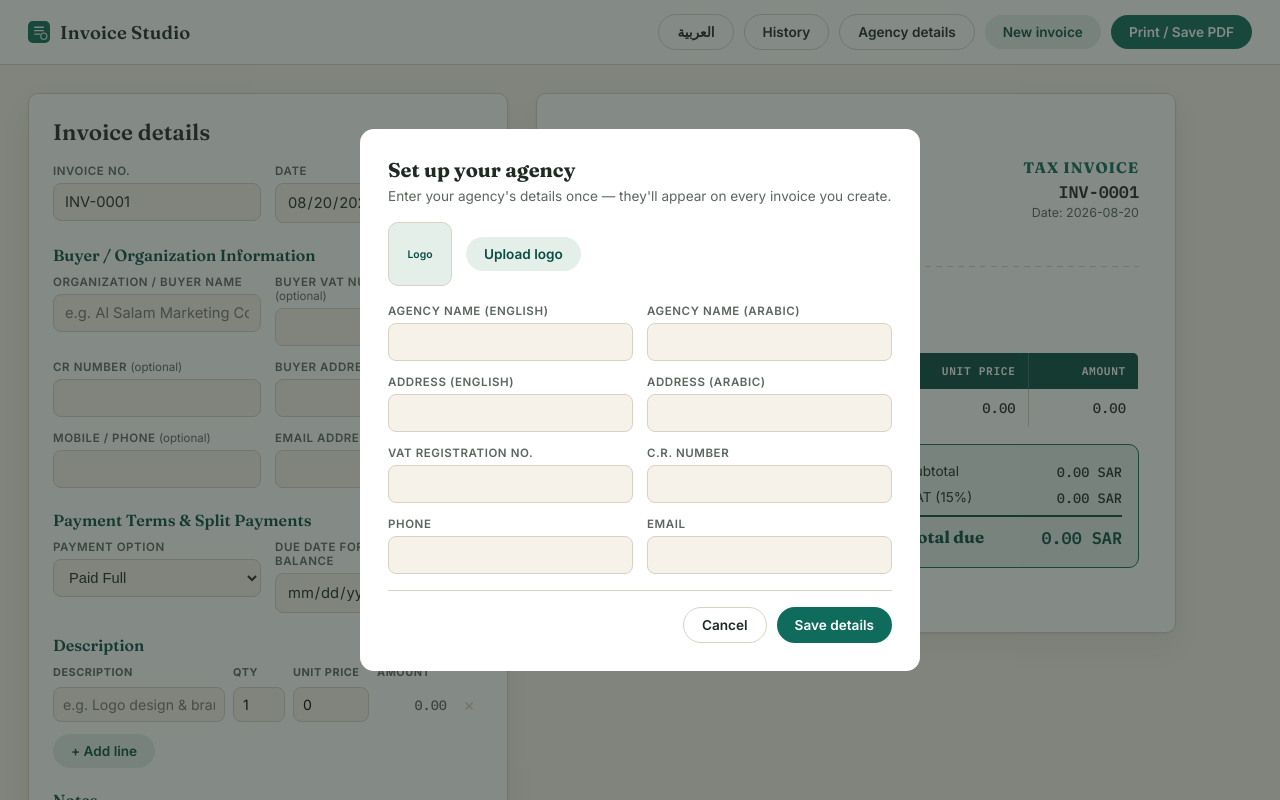
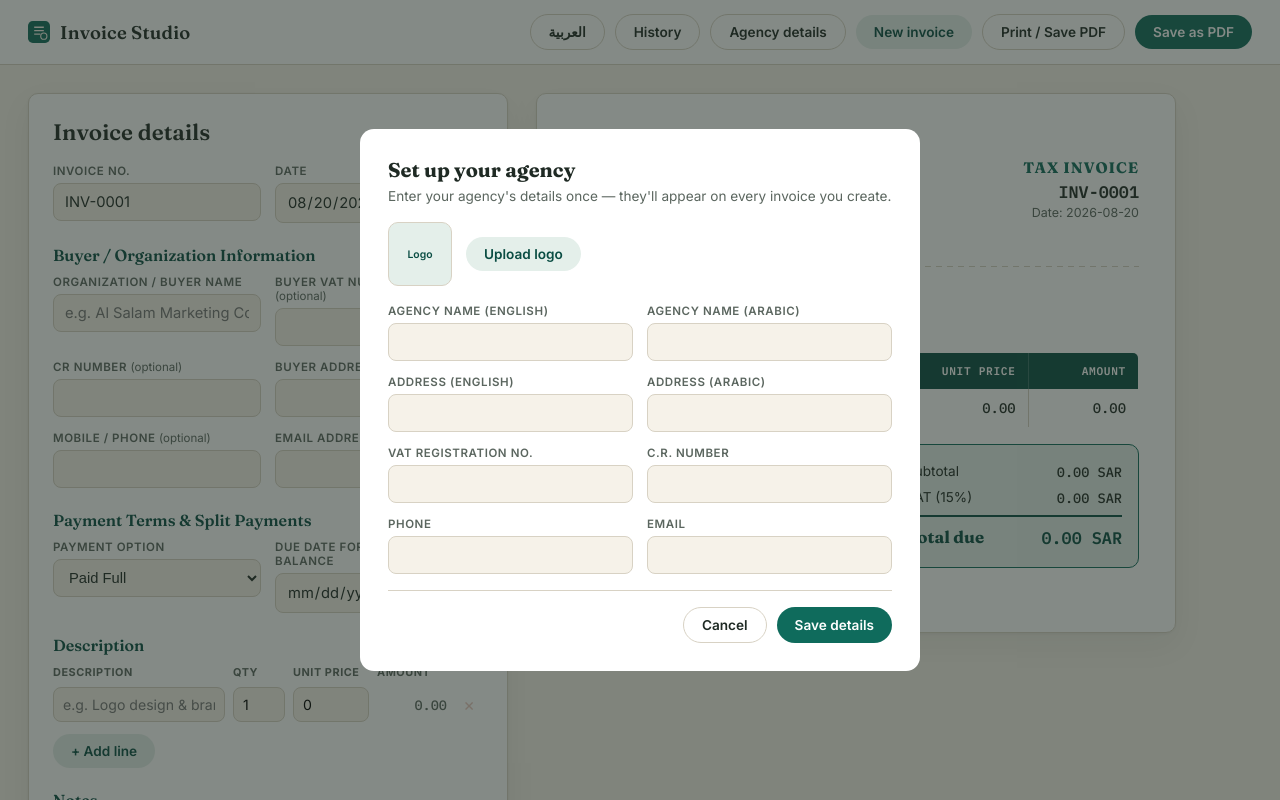
Before and after one commit to samadsatti72-cloud/invoice-generator, a React (Vite) app: page / in a window 1280 px wide. Shown: the top 800 px of the page. Built offline with nearby package versions, Linux system fonts and the light colour scheme.

Commit message:
Fix print colors and add PDF export

```diff
--- a/package.json
+++ b/package.json
@@ -10,6 +10,7 @@
     "preview": "vite preview"
   },
   "dependencies": {
+    "html2pdf.js": "^0.14.0",
     "qrcode": "^1.5.4",
     "react": "^19.2.8",
     "react-dom": "^19.2.8"
--- a/src/App.css
+++ b/src/App.css
@@ -721,28 +721,41 @@
 
 /* ---------- print ---------- */
 @media print {
+  *,
+  *::before,
+  *::after {
+    -webkit-print-color-adjust: exact !important;
+    print-color-adjust: exact !important;
+    print-color-adjust: exact !important;
+  }
+
   .no-print {
     display: none !important;
   }
+
   body,
   .shell,
   .workspace {
     background: #fff !important;
   }
+
   .workspace {
     display: block;
     padding: 0;
     margin: 0;
     max-width: none;
   }
+
   .preview-pane {
     display: block;
     position: static;
     padding: 0;
   }
+
   .mobile-hidden {
     display: block !important;
   }
+
   .invoice-sheet {
     box-shadow: none !important;
     border: none !important;
@@ -752,6 +765,18 @@
     padding: 0;
     margin: 0;
   }
+
+  /* Force table headers and background colors to show in print */
+  .items-table th {
+    background-color: var(--accent-dark) !important;
+    color: #fff !important;
+  }
+
+  .totals-inner {
+    background-color: var(--accent-soft) !important;
+    border: 1px solid var(--accent) !important;
+  }
+
   @page {
     margin: 14mm;
   }
--- a/src/App.jsx
+++ b/src/App.jsx
@@ -1,4 +1,5 @@
 import { useEffect, useMemo, useRef, useState } from 'react';
+import html2pdf from 'html2pdf.js';
 import { LABELS } from './labels';
 import { generateZatcaQrDataUrl } from './zatca';
 import './App.css';
@@ -69,7 +70,6 @@ export default function App() {
   const [date, setDate] = useState(() => todayISO());
   const [dueDate, setDueDate] = useState('');
 
-  // Buyer details state
   const [buyerName, setBuyerName] = useState('');
   const [buyerVat, setBuyerVat] = useState('');
   const [buyerCr, setBuyerCr] = useState('');
@@ -198,7 +198,7 @@ export default function App() {
     setMobileView('edit');
   }
 
-  function handlePrint() {
+  function saveToHistory() {
     rememberOrganization();
     const entry = {
       id: uid(),
@@ -222,7 +222,24 @@ export default function App() {
     const nextHistory = [entry, ...history.filter((h) => h.invoiceNumber !== invoiceNumber)].slice(0, 200);
     setHistory(nextHistory);
     localStorage.setItem(HISTORY_KEY, JSON.stringify(nextHistory));
+  }
+
+  function handlePrint() {
+    saveToHistory();
     window.print();
+  }
+
+  function handleDownloadPdf() {
+    saveToHistory();
+    const element = document.getElementById('invoice-sheet');
+    const opt = {
+      margin: 10,
+      filename: `${invoiceNumber}.pdf`,
+      image: { type: 'jpeg', quality: 0.98 },
+      html2canvas: { scale: 2, useCORS: true },
+      jsPDF: { unit: 'mm', format: 'a4', orientation: 'portrait' },
+    };
+    html2pdf().set(opt).from(element).save();
   }
 
   function loadFromHistory(entry) {
@@ -283,8 +300,11 @@ export default function App() {
           <button className="btn subtle" onClick={startNewInvoice}>
             {t.newInvoice || 'New Invoice'}
           </button>
-          <button className="btn primary" onClick={handlePrint}>
-            {t.print || 'Print / Save'}
+          <button className="btn ghost" onClick={handlePrint}>
+            {t.print || 'Print'}
+          </button>
+          <button className="btn primary" onClick={handleDownloadPdf}>
+            Save as PDF
           </button>
         </div>
       </header>
@@ -480,7 +500,6 @@ export default function App() {
 
         <section className={`preview-pane ${mobileView === 'preview' ? '' : 'mobile-hidden'}`}>
           <div className="invoice-sheet" id="invoice-sheet">
-            {/* Header: Left Details | Centered Larger Logo | Right Details */}
             <div className="sheet-header centered-logo-header">
               <div className="header-col seller-info">
                 <div className="seller-name">{agencyDisplayName || '—'}</div>
```
Also changed, not shown: 1 other file (tests, documents, lock files or other folders).
